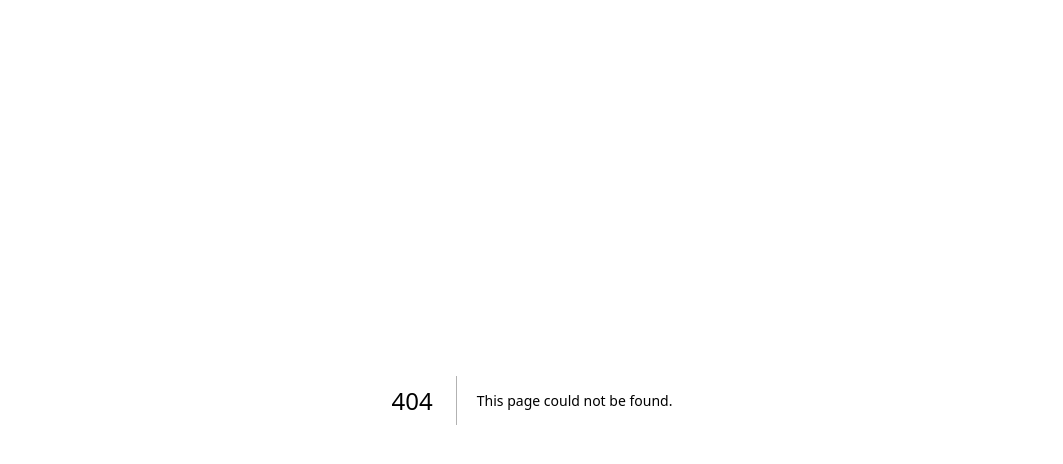
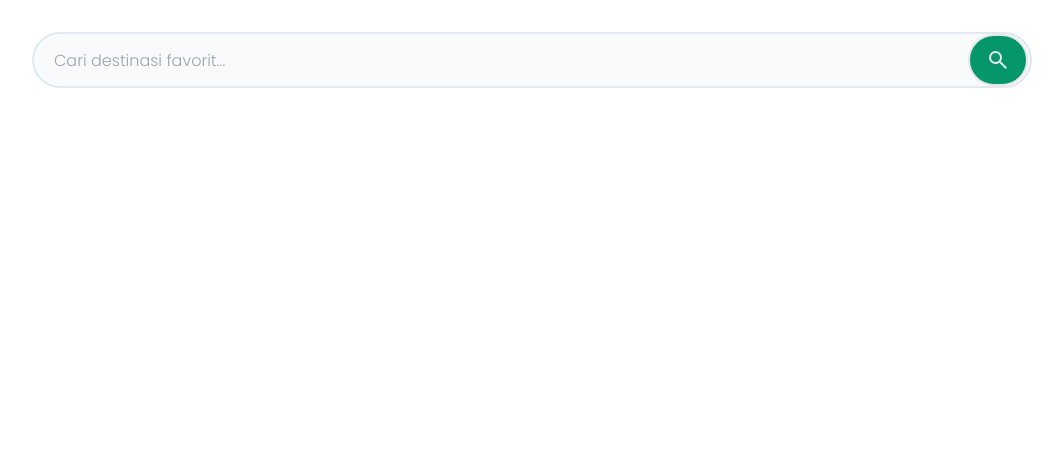
Before and after one commit to oeangg/Mau-Kemana-App, a Next.js app: page /bookmark in a window 1280 px wide. Before the commit this address had no page. Shown: the top 464 px of the page, without its empty margins (108-1171 px from the left). Built offline with nearby package versions, Linux system fonts and the light colour scheme.

Commit message:
merapihkan file,folder

```diff
--- a/src/action/addDestinasi.js
+++ b/src/action/add.destinasi.js
@@ -6,12 +6,15 @@ export async function AddNewDestinasi(formData) {
   // ambil data dari formdata parse ke bentuk JSON
   const dataDestinasi = JSON.parse(formData.get("destinations"));
 
+  console.log(dataDestinasi);
+
   try {
     const newData = await Promise.all(
       dataDestinasi.map(async (item) => {
         await prisma.destinasi.create({
           data: {
             name: item.name,
+            city: item.city,
             informasi: item.information,
             address: item.address,
             price: item.ticketPrice,
--- /dev/null
+++ b/src/app/(dashboard)/bookmark/page.js
@@ -0,0 +1,28 @@
+import { BtnSearch } from "@/components/search/btn.search";
+export default function BookmarkPage() {
+  return (
+    <section>
+      <div className="w-full h-screen flex justify-center  items-start pt-5">
+        <div className="max-w-5xl w-full flex flex-col justify-center items-center gap-4 p-3">
+          <div className="w-full flex flex-col justify-center items-center gap-4">
+            <form
+              action=""
+              className="flex gap-2 justify-center items-center  w-full  relative "
+            >
+              <input
+                type="text"
+                name="city"
+                id="city"
+                className="w-full rounded-full font-poppins bg-slate-50 px-5 py-3 border-2 text-lg font-light border-slate-200 focus:outline-none focus:outline-emerald-500 placeholder:text-base"
+                placeholder="Cari destinasi favorit..."
+              />
+              <BtnSearch />
+            </form>
+          </div>
+
+          {/* tampilkan data bookmark  */}
+        </div>
+      </div>
+    </section>
+  );
+}
--- a/src/app/search/page.js
+++ b/src/app/(dashboard)/search/page.js
@@ -1,20 +1,22 @@
 "use client";
 
-import { generateDestinasi } from "@/action/generateAI";
-import { BtnCari } from "@/components/search/btnSearch";
-import { ListDestinasi } from "@/components/search/listDestinasi";
+import { GenerateDestinasibyAI } from "@/action/search.ai";
+import { BtnSearch } from "@/components/search/btn.search";
+import { ListDestinasi } from "@/components/search/list.destinasi";
 import { useActionState, useEffect } from "react";
 import { useSetAtom } from "jotai";
 import { destinasiAtom } from "@/util/jotai";
-import { BtnBookmark } from "@/components/search/btnBookmark";
+import { BtnSave } from "@/components/search/btn.save";
 
 export default function SearchDestinasiPage() {
-  const [state, formAction, pending] = useActionState(generateDestinasi, null);
+  const [state, formAction, pending] = useActionState(
+    GenerateDestinasibyAI,
+    null
+  );
   const dataDestinasiAtom = useSetAtom(destinasiAtom);
 
   useEffect(() => {
     if (state?.destinations) {
-      // console.log(state.destinations);
       dataDestinasiAtom(state.destinations);
     }
   }, [state]);
@@ -24,9 +26,14 @@ export default function SearchDestinasiPage() {
       <div className="w-full h-screen flex justify-center  items-start pt-5">
         <div className="max-w-5xl w-full flex flex-col justify-center items-center gap-4 p-3">
           <div className="w-full flex flex-col justify-center items-center gap-4">
-            <h1 className="font-poppins text-3xl font-bold text-emerald-600">
-              Mau Kemana?
-            </h1>
+            <div className="w-full text-center ">
+              <h1 className="font-poppins text-3xl font-bold text-emerald-600 ">
+                Mau Kemana?
+              </h1>
+              <p className=" font-inter font-extralight text-xs text-emerald-700">
+                Tanya AI carikan destinasi wisata favorit berdasarkan Kota
+              </p>
+            </div>
             <form
               action={formAction}
               className="flex gap-2 justify-center items-center  w-full  relative "
@@ -35,19 +42,16 @@ export default function SearchDestinasiPage() {
                 type="text"
                 name="city"
                 id="city"
-                className="w-full rounded-full font-poppins bg-slate-50 px-5 py-3 border-2 text-lg font-light border-slate-200 focus:outline-none focus:outline-emerald-500 placeholder:text-base"
+                className="w-full rounded-full font-poppins text-emerald-700 bg-slate-50 px-5 py-3 border-2 text-lg font-light border-slate-200 focus:outline-none focus:outline-emerald-500 placeholder:text-base"
                 placeholder="Cari kota yang akan kamu kunjungi..."
               />
-              <BtnCari pending={pending} />
+              <BtnSearch pending={pending} />
             </form>
 
             <p className="text-center font-poppins text-lg font-normal text-emerald-800">
               {pending ? "Please wait ......" : " "}
             </p>
           </div>
-
-          {/* <ListDestinasi />
-          <ListDestinasi /> */}
 
           {/* tampilkan AI  */}
 
@@ -68,17 +72,13 @@ export default function SearchDestinasiPage() {
                     <p className="text-center font-poppins text-lg font-medium text-emerald-800 ">
                       Berikut 5 destinasi wisata yang wajib di kunjungi
                     </p>
-                    <BtnBookmark />
+                    <BtnSave />
                   </div>
                   {state.destinations.map((destinasi, index) => (
                     <ListDestinasi key={index} {...destinasi} />
                   ))}
                 </div>
               )}
-
-              {/* // state.destinations.map((destinasi, index) => (
-                //   <ListDestinasi key={index} {...destinasi} />
-                // ))} */}
             </div>
           )}
         </div>
--- a/src/app/search/city/page.js
+++ /dev/null
@@ -1,27 +0,0 @@
-"use client";
-
-import { useAtomValue } from "jotai";
-import { destinasiAtom } from "@/util/jotai";
-
-export default function SingleDestinasi({}) {
-  const destinasi = useAtomValue(destinasiAtom);
-
-  console.log(destinasi);
-  return (
-    <div>
-      <h1>tampilkan Destinasi</h1>
-      <div className="space-y-3">
-        {destinasi.map((item, index) => (
-          <div key={index}>
-            <p>No : {item.no}</p>
-            <p>Nama : {item.name}</p>
-            <p>Informasi : {item.information}</p>
-            <p>Alamat : {item.address}</p>
-            <p>Restaurant : {item.restaurant}</p>
-            <p>Tikect : {item.ticketPrice}</p>
-          </div>
-        ))}
-      </div>
-    </div>
-  );
-}
--- a/src/components/search/btnBookmark.jsx
+++ b/src/components/search/btn.save.jsx
@@ -2,10 +2,10 @@
 
 import { useAtomValue } from "jotai";
 import { destinasiAtom } from "@/util/jotai";
-import { AddNewDestinasi } from "@/action/addDestinasi";
+import { AddNewDestinasi } from "@/action/add.destinasi";
 
-export function BtnBookmark() {
-  const destinastions = useAtomValue(destinasiAtom);
+export function BtnSave() {
+  const destinations = useAtomValue(destinasiAtom);
 
   return (
     <form action={AddNewDestinasi}>
@@ -13,7 +13,7 @@ export function BtnBookmark() {
       <input
         type="text"
         name="destinations"
-        defaultValue={JSON.stringify(destinastions)} //wajib diisi default value
+        defaultValue={JSON.stringify(destinations)} //wajib diisi default value
         hidden //hidden aja cm buat nampung data
       />
       <button className=" text-emerald-700 bg-slate-50 border-2 border-emerald-500   px-3 py-2 text-xs font-normal flex gap-1 justify-center items-center rounded-full duration-100 hover:bg-emerald-600 hover:text-emerald-50">
--- a/src/components/search/btnSearch.jsx
+++ b/src/components/search/btn.search.jsx
@@ -1,4 +1,4 @@
-export function BtnCari({ pending }) {
+export function BtnSearch({ pending }) {
   return (
     <button
       className="absolute right-0 top-0 mt-[2px] mr-1 text-slate-200 bg-emerald-600 border-2  py-3 px-4 text-base font-normal flex gap-1 justify-center items-center rounded-full duration-100 hover:bg-emerald-800  disabled:opacity-20 disabled:cursor-wait "
--- a/src/components/search/listDestinasi.jsx
+++ b/src/components/search/list.destinasi.jsx
@@ -10,6 +10,7 @@ const myPic = [
 
 export function ListDestinasi({
   no,
+  city,
   name,
   information,
   address,
@@ -34,7 +35,7 @@ export function ListDestinasi({
       </div>
       <div className=" p-2 space-y-1">
         <h2>
-          <span className="font-bold text-lg">Destinasi : </span> {name}
+          <span className="font-bold text-lg">Destinasi : </span> {name} ,{city}
         </h2>
         <p className="text-base text-justify">
           <span className="font-bold text-lg  ">Informasi : </span>{" "}
```
Also changed, not shown: src/action/generateAI.js (deleted, +0 -46 lines), src/action/search.ai.js (added, +46 -0 lines), src/components/search/btn.share.jsx (renamed from src/components/search/btnShare.jsx), 1 other file (tests, documents, lock files or other folders).
